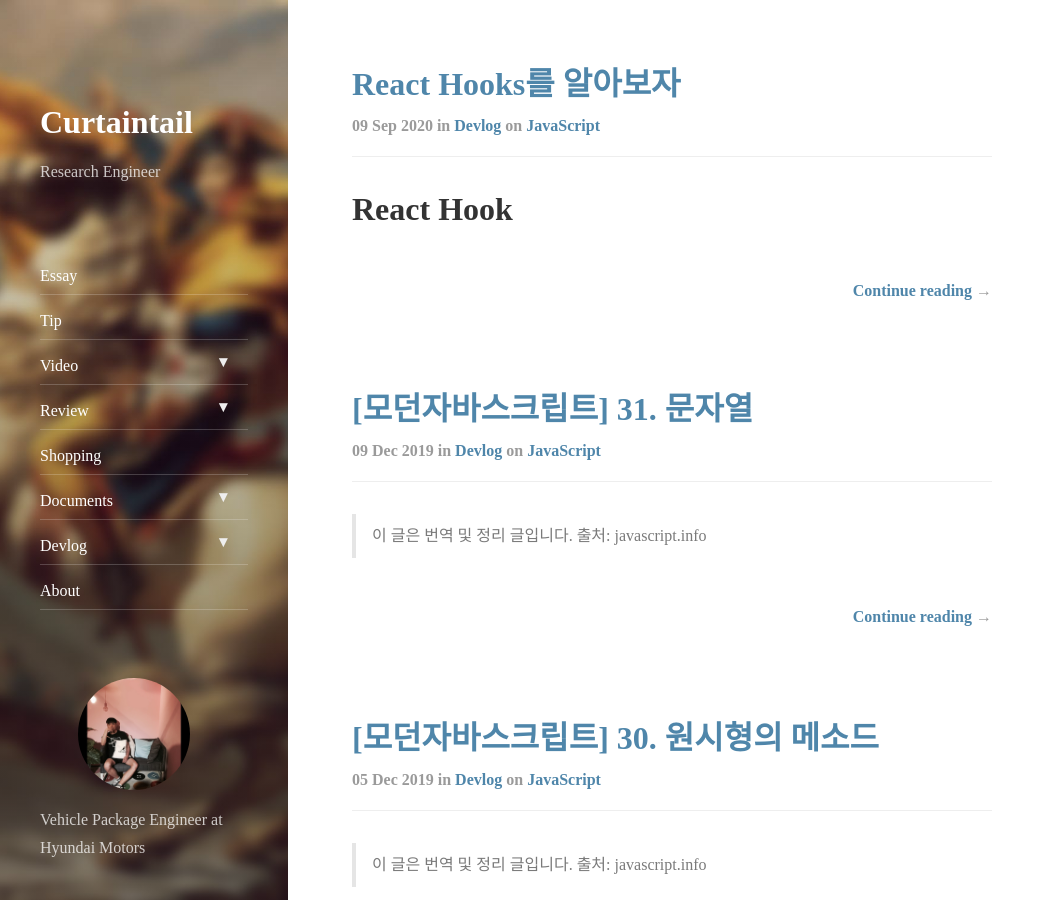
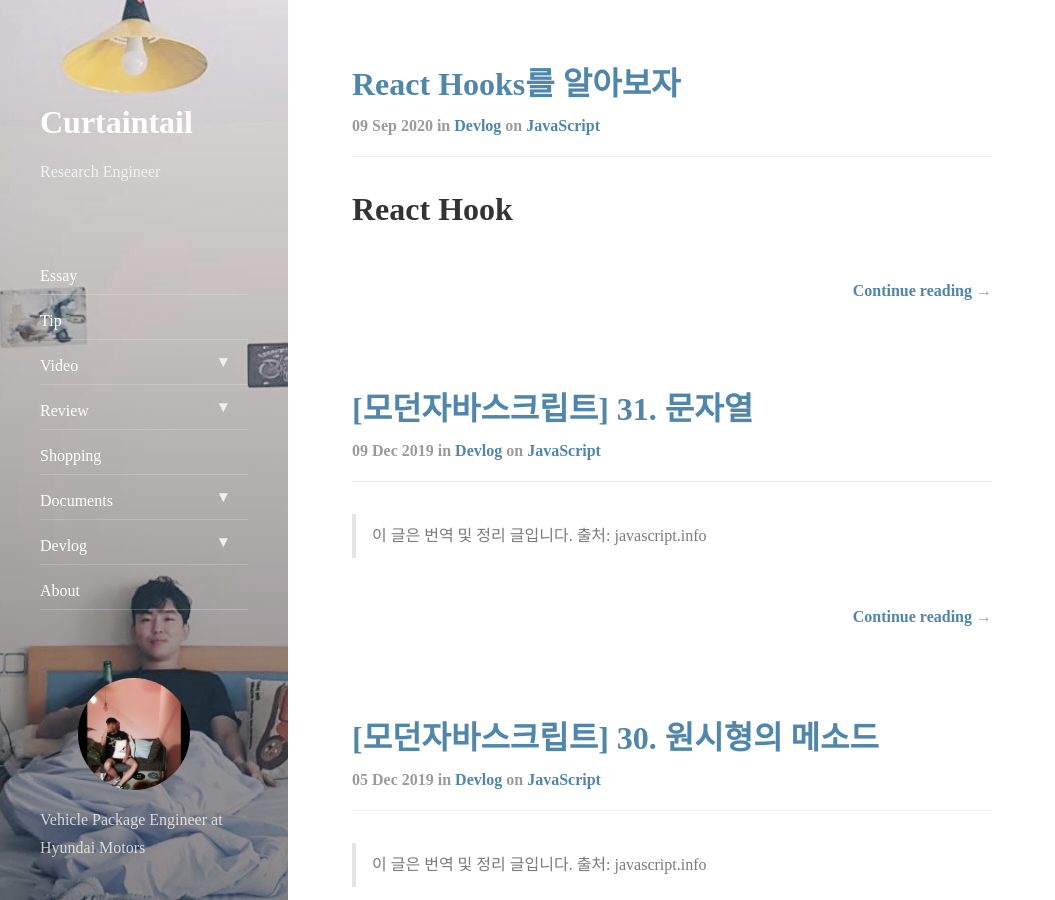
Before and after one commit to Curtaintail/curtaintail.github.io, a Jekyll site: the page built from index.html, in a window 1280 px wide and 900 px high. Shown: the whole window, without its empty margins (0-1055 px from the left). Built offline with Jekyll 4.4.1, drawn with Linux system fonts in a browser that asks for light colours; nearby versions of some CDN libraries; the list of posts is cut into pages by our own code.

Commit message:
Update _config.yml

```diff
--- a/_config.yml
+++ b/_config.yml
@@ -26,7 +26,7 @@ author:
   email:             ymjoo827@gmail.com
 
 # Fallback image and color
-image:               /assets/img/nap.jpg
+image:               /assets/img/1569841021010.jpg
 color:               '#4f86aa'
 
 # The font used for headings. Expects a string that is a valid CSS font-family value.
```
